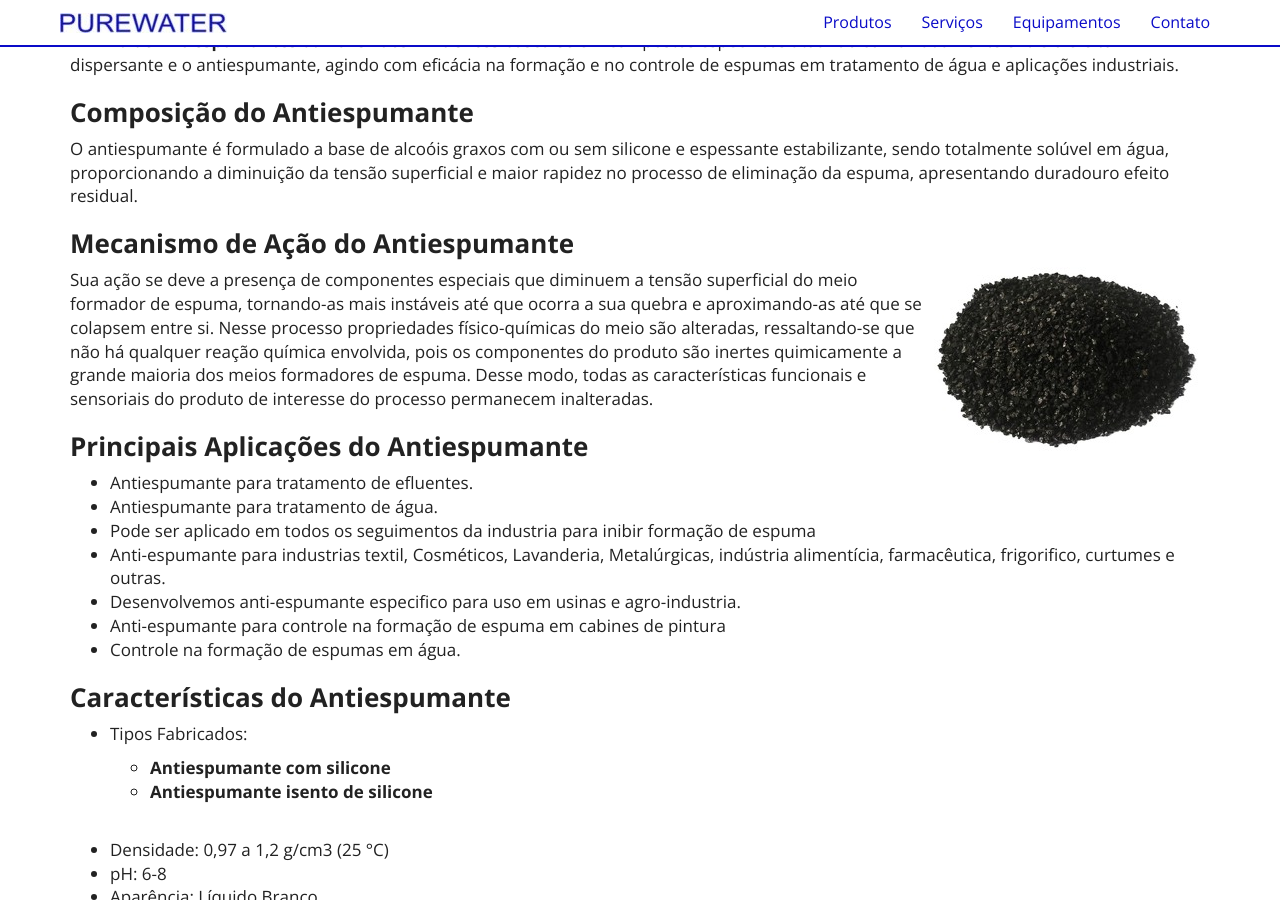
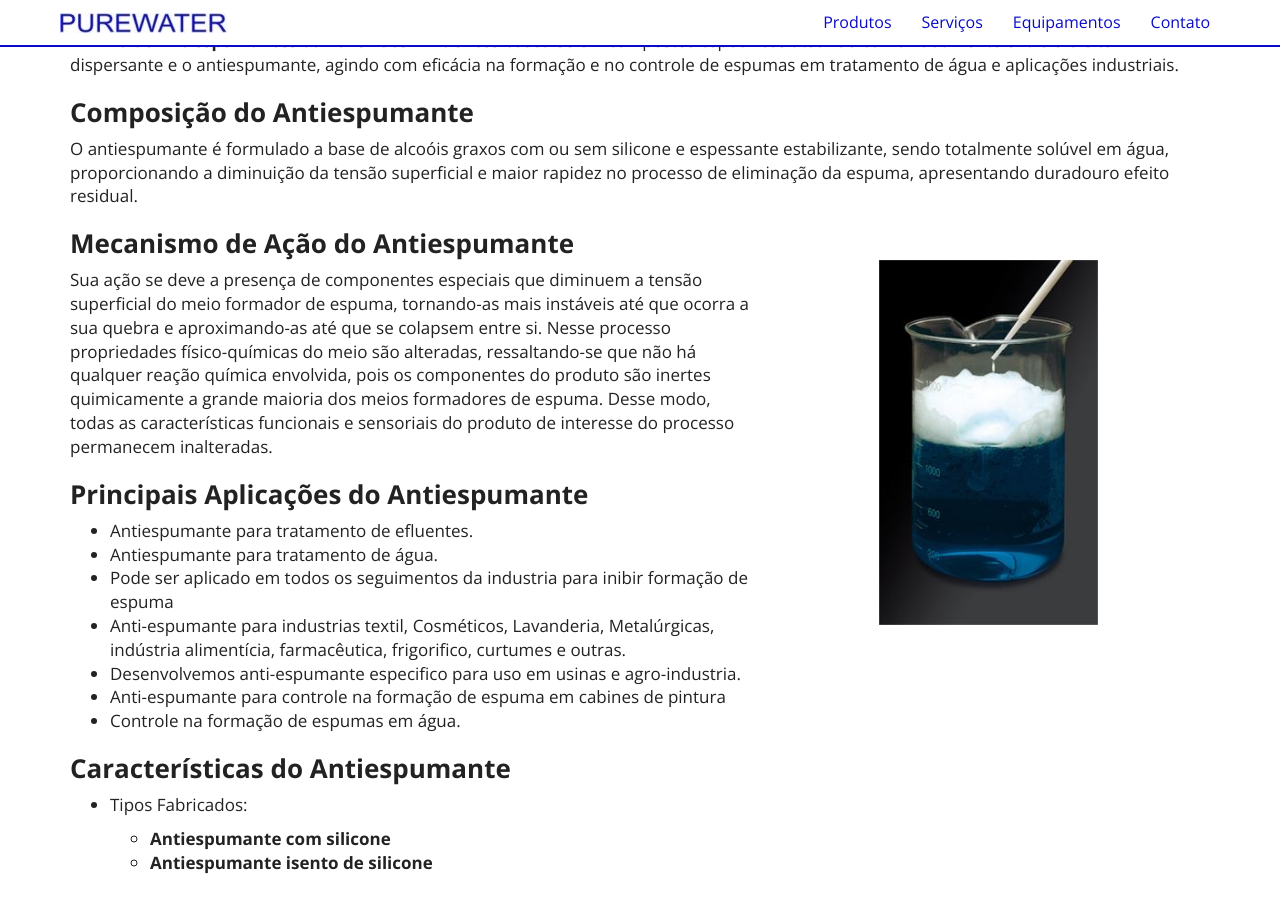
Before and after one commit to purewaterefluentes/purewaterefluentes.github.io, a Jekyll site: the page built from produtos/antiespumante.md, in a window 1280 px wide and 900 px high, scrolled down 302 px. Built offline with Jekyll 4.4.1, drawn with Linux system fonts in a browser that asks for light colours; nearby versions of some CDN libraries; library files that are not in the unit come from our copies.

Commit message:
Update antiespumante.md

```diff
--- a/produtos/antiespumante.md
+++ b/produtos/antiespumante.md
@@ -10,7 +10,7 @@
 O antiespumante é formulado a base de alcoóis graxos com ou sem silicone e espessante estabilizante,  sendo totalmente solúvel em água, proporcionando a diminuição da tensão superficial e maior rapidez no processo de eliminação da espuma, apresentando duradouro efeito residual.
 
 
-<img class="img-responsive pull-right" style="max-width: 40%;" src="../../website/images/Carvão ativado granulado.jpg" alt="Antiespumante">
+<img class="img-responsive pull-right" style="max-width: 40%;" src="../../website/images/antiespumante.jpg" alt="Antiespumante">
 
 ### **Mecanismo de Ação do Antiespumante**
 Sua ação se deve a presença de componentes especiais que diminuem a tensão superficial do meio formador de espuma, tornando-as mais instáveis até que ocorra a sua quebra e aproximando-as até que se colapsem entre si.
```
